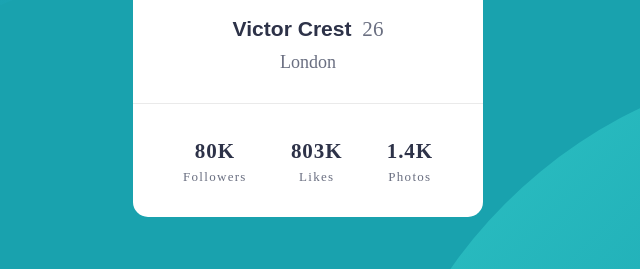
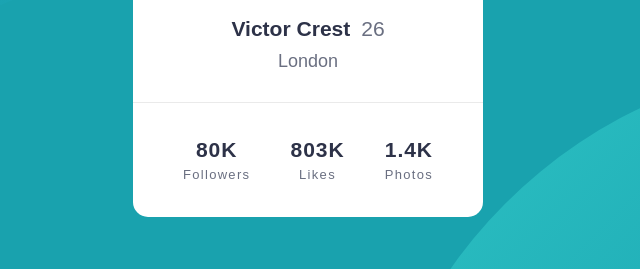
Before and after one commit to nikharg/Profile-Card-Component-FEM, a plain HTML site: page index.html in a window 1280 px wide. Shown: the part 398-667 px from the top of the page, 332-972 px from the left. Drawn offline with Linux system fonts and the light colour scheme.

Commit message:
Update style.css

```diff
--- a/style.css
+++ b/style.css
@@ -38,7 +38,7 @@ body{
     z-index: 2;
 }
 .card-head{
-    font-family: "Kumbh-Sans";
+    font-family: "Kumbh-Sans", sans-serif;
     background-image: url(./images/bg-pattern-card.svg);
     background-size: cover;
     width: 350px;
@@ -61,16 +61,16 @@ body{
 }
 .age
 {
-    font-family: "Kumbh-Sans";
+    font-family: "Kumbh-Sans",sans-serif;
     font-weight: 400;
     padding-left: 5px;
 }
 .city{
-    font-family: "Kumbh-Sans";
+    font-family: "Kumbh-Sans",sans-serif;
     padding: 10px 0 30px 0;
 }
 .card-foot{
-    font-family: "Kumbh-Sans";
+    font-family: "Kumbh-Sans",sans-serif;
     display: flex;
     justify-content: center;
     flex-direction: row;
```
